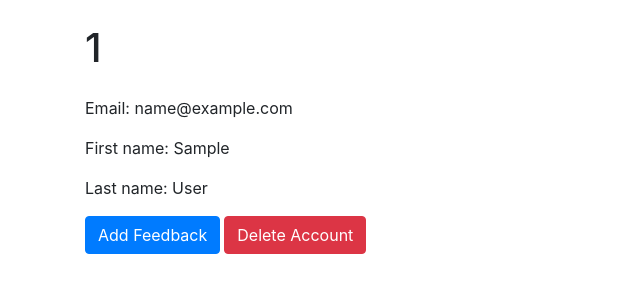
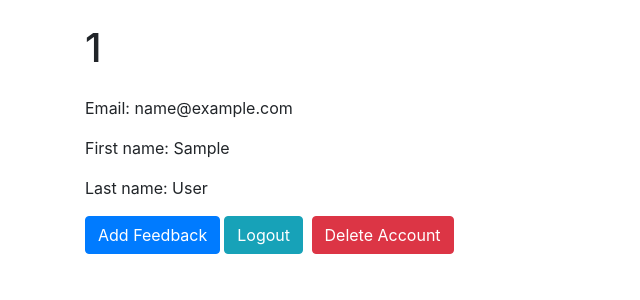
Before and after one commit to stgibson/flask-feedback, a Flask app: template templates/user.html in a window 1280 px wide. Shown: the top 300 px of the page, without its empty margins (0-640 px from the left). Run offline with Flask 2, Linux system fonts and the light colour scheme; the template is opened without the code that fills it: values that come from a table or form of the project are taken from there, others are empty; the visitor is signed in with stand-in values (Sample User, id 1); data comes from the database, SQL or seed files in the repository.

Commit message:
Added links to login & register, & logout button. Modified templates/login.html, templates/register.html, and templates/user.html.

```diff
--- a/templates/login.html
+++ b/templates/login.html
@@ -4,6 +4,9 @@
 
 {% block content %}
   <h1 class="my-4">Login</h1>
+  <div class="mb-3">
+    Need to create an account? <a href="/register">Click here!</a>
+  </div>
   <form method="POST">
     {{ form.hidden_tag() }}
     {% for field in form if field.widget.input_type != "hidden" %}
--- a/templates/register.html
+++ b/templates/register.html
@@ -4,6 +4,9 @@
 
 {% block content %}
   <h1 class="my-4">Create an account</h1>
+  <div class="mb-3">
+    Already have an account? <a href="/login">Login here</a>
+  </div>
   <form method="POST">
     {{ form.hidden_tag() }}
     {% for field in form if field.widget.input_type != "hidden" %}
--- a/templates/user.html
+++ b/templates/user.html
@@ -47,7 +47,15 @@
       Add Feedback
     </a>
     <button
-      class="btn btn-danger ml-1"
+      class="btn btn-info mx-1"
+      type="submit"
+      formaction="/logout"
+      formmethod="GET"
+    >
+      Logout
+    </button>
+    <button
+      class="btn btn-danger"
       type="submit"
       formaction="/users/{{user.username}}/delete"
       formmethod="POST"
```
